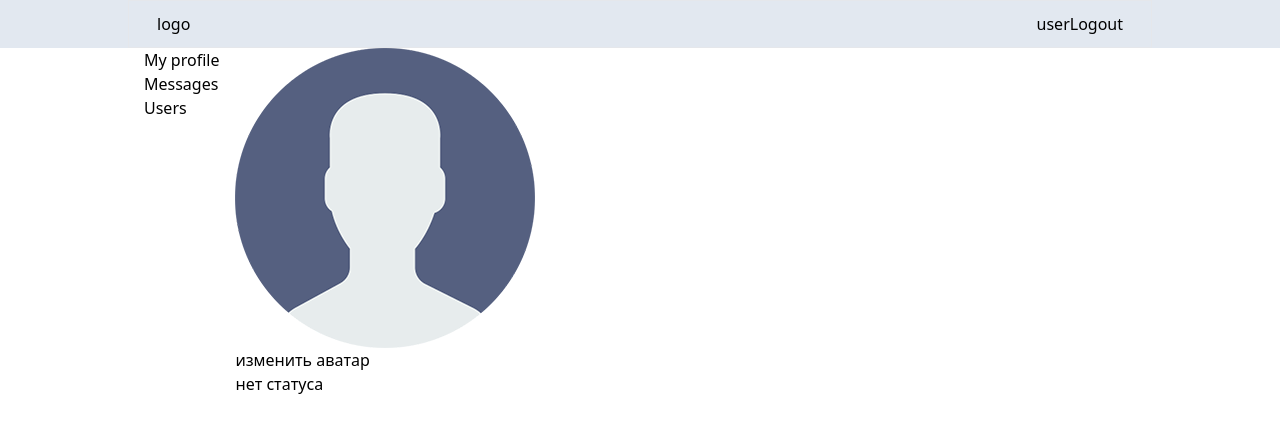
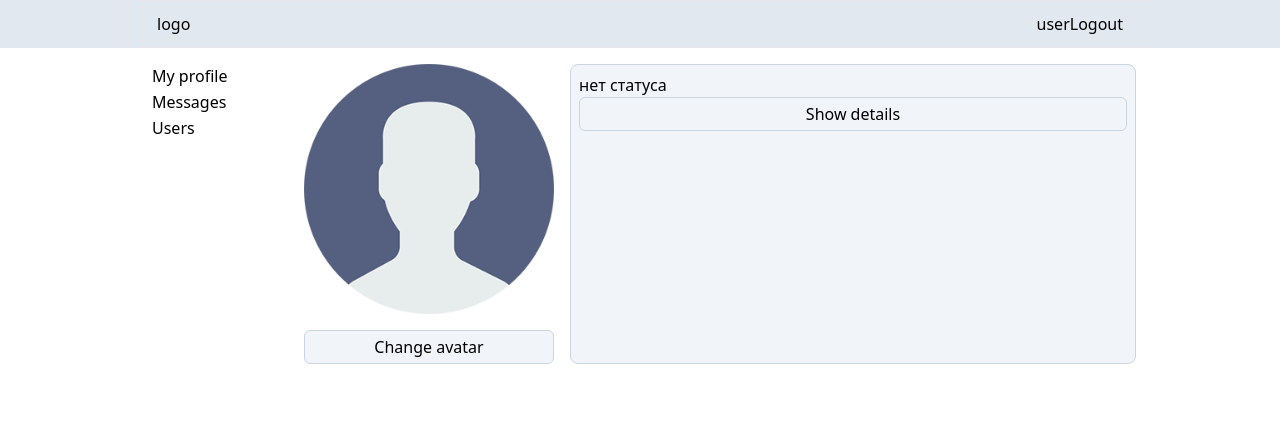
Before and after one commit to moronq/social-network, a React (Create React App) app: page /profile/1 in a window 1280 px wide. Shown: the top 432 px of the page. Built offline with nearby package versions, Linux system fonts and the light colour scheme; no server answers; sample sign-in values are in the browser's storage.

Commit message:
add some styles to profile

```diff
--- a/src/components/LayoutApp.tsx
+++ b/src/components/LayoutApp.tsx
@@ -24,7 +24,7 @@ const LayoutApp = () => {
           </div>
         </div>
       </nav>
-      <div className="max-w-5xl mx-auto px-4 flex gap-4">
+      <div className="max-w-5xl mx-auto px-4 flex gap-4 p-4">
         {isAuth && <SideBar />}
         <Outlet />
       </div>
--- /dev/null
+++ b/src/components/ProfileAvatar.tsx
@@ -0,0 +1,32 @@
+import React, { FC } from 'react'
+import noAvatarLarge from './../assets/img/no-avatar-large.png'
+import Button from './common/Button'
+import UploadAvatar from './UploadAvatar'
+
+type PropsType = {
+  photos: {
+    large: string
+    small: string
+  }
+  userId: string
+}
+
+const ProfileAvatar: FC<PropsType> = ({ photos, userId }) => {
+  return (
+    <div className="flex flex-col gap-4">
+      <img
+        className="rounded-lg"
+        src={photos.large || noAvatarLarge}
+        alt="avatar"
+        width="250px"
+      />
+      {userId === localStorage.getItem('userId') ? (
+        <UploadAvatar />
+      ) : (
+        <Button>Написать сообщение</Button>
+      )}
+    </div>
+  )
+}
+
+export default ProfileAvatar
--- /dev/null
+++ b/src/components/ProfileInfo.tsx
@@ -0,0 +1,40 @@
+import React, { FC, useState } from 'react'
+import { ProfileType, ProfileTypeStatus } from '../models/profile'
+import Button from './common/Button'
+import ProfileStatus from './ProfileStatus'
+
+type PropsType = {
+  profileInfo: ProfileType & ProfileTypeStatus
+  userId: string
+}
+
+const ProfileInfo: FC<PropsType> = ({ profileInfo, userId }) => {
+  const [details, setDetails] = useState(false)
+
+  const showDetails = () => {
+    setDetails(true)
+  }
+  const hideDetails = () => {
+    setDetails(false)
+  }
+  return (
+    <div className="border border-slate-300 grow flex flex-col rounded-lg p-2 bg-slate-100">
+      <p className="text-xl">{profileInfo.fullName}</p>
+      <ProfileStatus userId={userId} status={profileInfo.status} />
+      {!details ? (
+        <Button onClick={showDetails}>Show details</Button>
+      ) : (
+        <>
+          <ul>
+            <li>{profileInfo.aboutMe}</li>
+            {profileInfo.lookingForAJob && <li>Looking for a job</li>}
+            <li>{profileInfo.lookingForAJobDescription}</li>
+          </ul>
+          <Button onClick={hideDetails}>Hide</Button>
+        </>
+      )}
+    </div>
+  )
+}
+
+export default ProfileInfo
--- a/src/components/SideBar.tsx
+++ b/src/components/SideBar.tsx
@@ -4,14 +4,14 @@ import { Link } from 'react-router-dom'
 const SideBar = () => {
   return (
     <aside>
-      <ul>
-        <li>
+      <ul className="flex flex-col w-36 gap-0.5 cursor-pointer">
+        <li className="px-2 rounded-md hover:bg-slate-100 ">
           <Link to="/profile">My profile</Link>
         </li>
-        <li>
+        <li className="px-2 rounded-md hover:bg-slate-100">
           <Link to="/message">Messages</Link>
         </li>
-        <li>
+        <li className="px-2 rounded-md hover:bg-slate-100">
           <Link to="/users">Users</Link>
         </li>
       </ul>
--- a/src/components/UploadAvatar.tsx
+++ b/src/components/UploadAvatar.tsx
@@ -1,6 +1,7 @@
 import React, { useState } from 'react'
 import { useAppDispatch } from '../hooks/redux'
 import { setPhoto } from '../store/slices/profileSlice/profileAction'
+import Button from './common/Button'
 
 const UploadAvatar = () => {
   const dispatch = useAppDispatch()
@@ -14,13 +15,20 @@ const UploadAvatar = () => {
     }
   }
 
+  const disableEditMode = () => {
+    setEditMode(false)
+  }
+  const enableEditMode = () => {
+    setEditMode(true)
+  }
+
   return editMode ? (
     <>
       <input type="file" onChange={(e) => onMainPhotoSelect(e)} />
-      <button onClick={() => setEditMode(false)}>отменить</button>
+      <Button onClick={disableEditMode}>Cancel</Button>
     </>
   ) : (
-    <button onClick={() => setEditMode(true)}>изменить аватар</button>
+    <Button onClick={enableEditMode}>Change avatar</Button>
   )
 }
 
--- /dev/null
+++ b/src/components/common/Button.tsx
@@ -0,0 +1,27 @@
+import React, { FC } from 'react'
+
+type PropsType = {
+  children: React.ReactNode
+  onClick?: (e: React.MouseEvent<HTMLButtonElement, MouseEvent>) => void
+}
+
+const Button: FC<PropsType> = ({ children, onClick }) => {
+  const onClickHandler = (
+    e: React.MouseEvent<HTMLButtonElement, MouseEvent>
+  ) => {
+    if (onClick) {
+      onClick(e)
+    }
+  }
+
+  return (
+    <button
+      onClick={(e) => onClickHandler(e)}
+      className=" border border-slate-300 px-2 py-1 rounded-md bg-slate-100 hover:bg-slate-200"
+    >
+      {children}
+    </button>
+  )
+}
+
+export default Button
--- a/src/pages/ProfilePage/ProfilePage.tsx
+++ b/src/pages/ProfilePage/ProfilePage.tsx
@@ -1,13 +1,12 @@
 import { FC, useEffect } from 'react'
 import { useParams } from 'react-router-dom'
-import ProfileStatus from '../../components/ProfileStatus'
-import UploadAvatar from '../../components/UploadAvatar'
+import ProfileAvatar from '../../components/ProfileAvatar'
+import UserInfo from '../../components/ProfileInfo'
 import { useAppDispatch, useAppSelector } from '../../hooks/redux'
 import {
   getProfile,
   getStatus,
 } from '../../store/slices/profileSlice/profileAction'
-import noAvatarLarge from './../../assets/img/no-avatar-large.png'
 
 type Params = {
   id?: string
@@ -26,30 +25,11 @@ const ProfilePage: FC = () => {
   }, [userId])
 
   const profileInfo = useAppSelector((state) => state.profile)
-  const {
-    fullName,
-    aboutMe,
-    status,
-    lookingForAJob,
-    lookingForAJobDescription,
-    photos,
-  } = profileInfo
 
   return (
-    <main className="grow">
-      <img src={photos.large || noAvatarLarge} alt="avatar" width="300px" />
-      {userId === localStorage.getItem('userId') ? (
-        <UploadAvatar />
-      ) : (
-        <button>Написать сообщение</button>
-      )}
-      <p>{fullName}</p>
-      <p>{aboutMe}</p>
-      <ProfileStatus userId={userId as string} status={status} />
-      <ul>
-        {lookingForAJob && <li>Нахожусь в поиске работы</li>}
-        <li>{lookingForAJobDescription}</li>
-      </ul>
+    <main className="grow flex gap-4">
+      <ProfileAvatar photos={profileInfo.photos} userId={userId as string} />
+      <UserInfo profileInfo={profileInfo} userId={userId as string} />
     </main>
   )
 }
```
